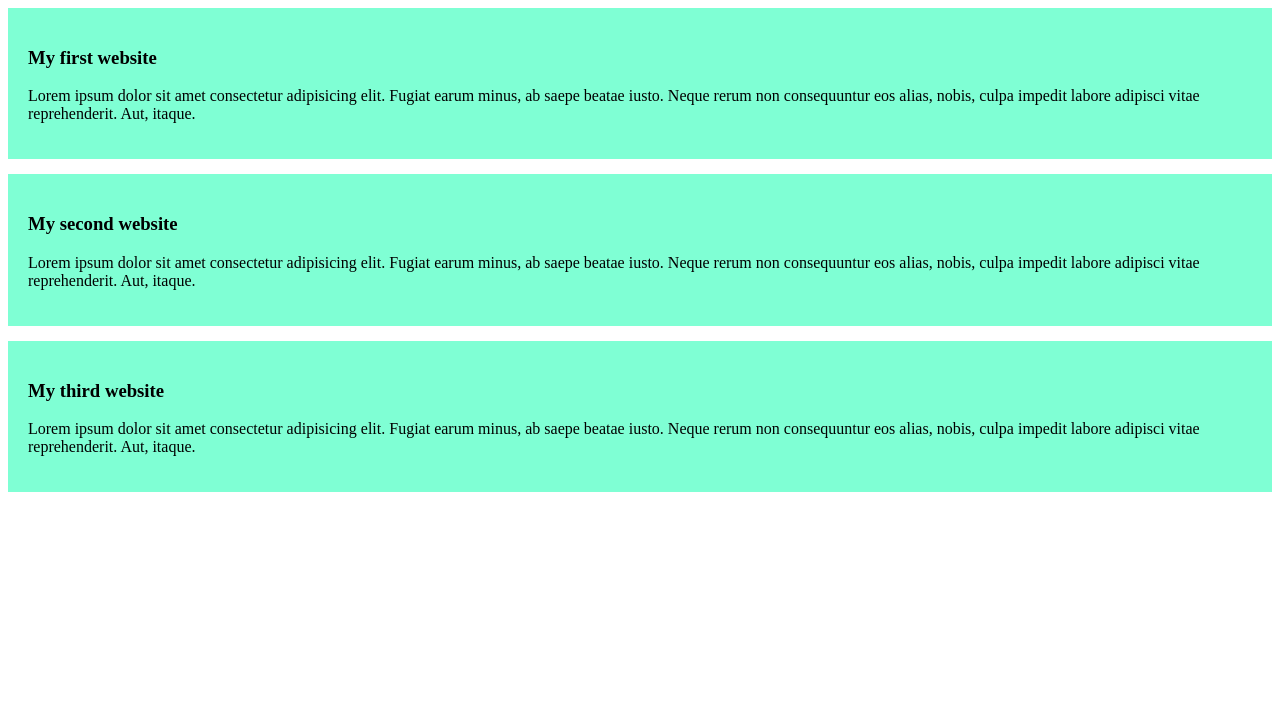
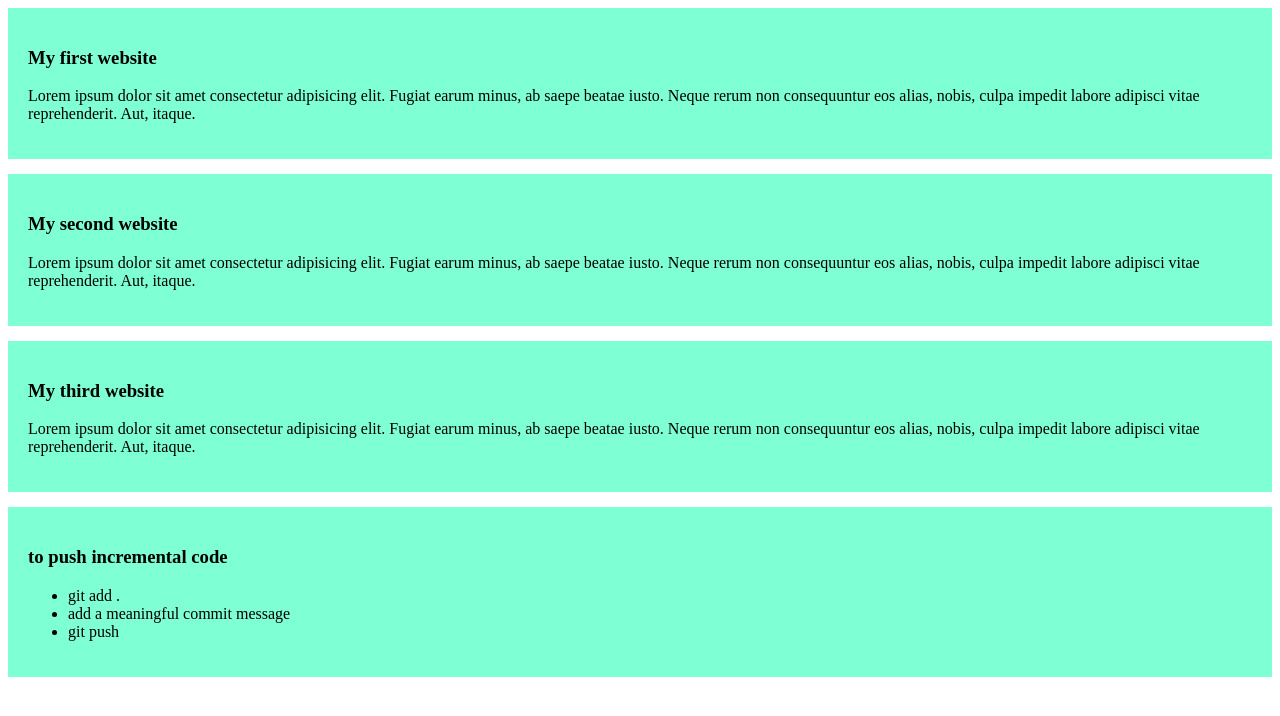
Before and after one commit to prosen36/my-first-github-repository, a plain HTML site: page index.html in a window 1280 px wide. Drawn offline with Linux system fonts and the light colour scheme.

Commit message:
added puincremental code

```diff
--- a/index.html
+++ b/index.html
@@ -22,6 +22,14 @@
         <p> Lorem ipsum dolor sit amet consectetur adipisicing elit. Fugiat earum minus, ab saepe beatae iusto. Neque rerum non consequuntur eos alias, nobis, culpa impedit labore adipisci vitae reprehenderit. Aut, itaque.
         </p>
     </div>
+    <div>
+        <h3> to push incremental code</h3>
+        <ul>
+            <li> git add .</li>
+            <li> add a meaningful commit message</li>
+            <li> git push</li>
+        </ul>
+    </div>
 
 </body>
 </html>
```
